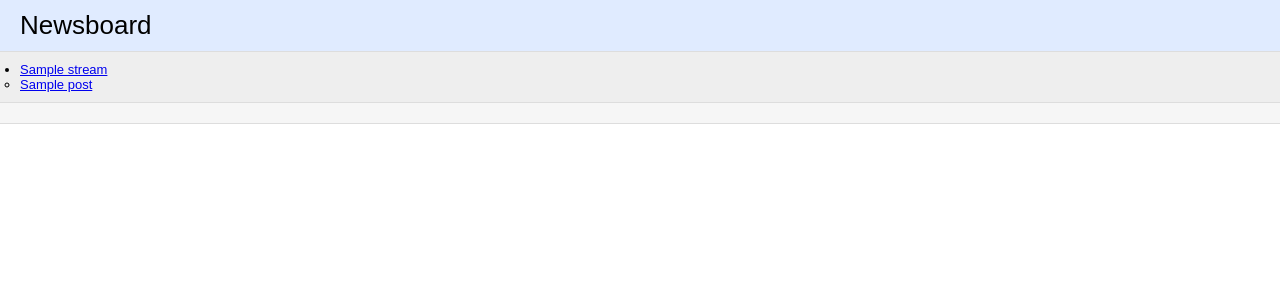
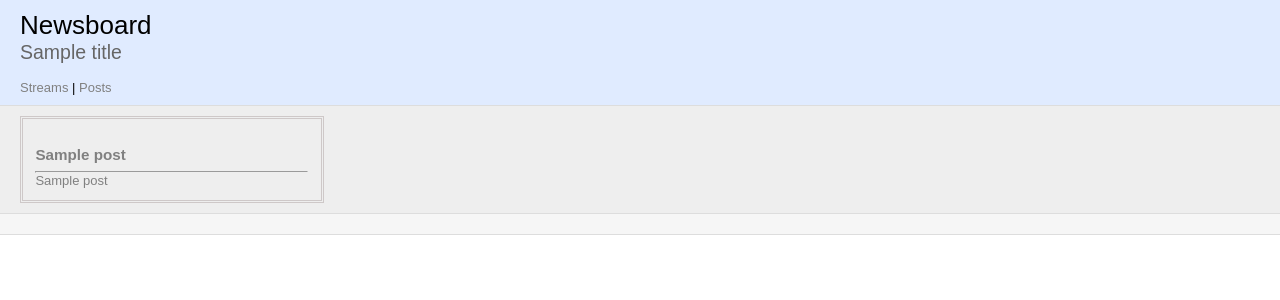
Before and after one commit to ZuluPro/newsboard, a Django app: template newsboard/templates/newsboard/streams.html in a window 1280 px wide. Shown: the top 300 px of the page. Run offline with Django 3.2, Linux system fonts and the light colour scheme; the template is opened without the code that fills it: most values are stand-ins (such as "Sample title", 1, 10 or a date in 2020).

Commit message:
Added stream view

```diff
--- a/newsboard/models.py
+++ b/newsboard/models.py
@@ -52,6 +52,8 @@
         return self.post_set.all().order_by('-updated_at')[:settings.DISPLAY_LIMIT]
 
     def need_update(self):
+        if self.last_updated is None:
+            return True
         expiration = self.last_updated + timedelta(seconds=self.auto_frequency*60)
         return now() > expiration
 
--- a/newsboard/tasks.py
+++ b/newsboard/tasks.py
@@ -13,7 +13,7 @@
 def update_stream(stream_id):
     stream = models.Stream.objects.get(id=stream_id)
     lock = Lock('update_stream', stream_id)
-    if not lock.is_locked:
+    if lock.is_locked:
         logger.debug('Locked %s' % stream)
         return
     logger.debug('Updating %s' % stream)
@@ -31,7 +31,7 @@
 @shared_task
 def update_all_streams():
     lock = Lock('update_all_streams')
-    if not lock.is_locked:
+    if lock.is_locked:
         return
     streams = models.Stream.objects.filter(auto_enabled=True)
     stream_ids = []
--- a/newsboard/templates/newsboard/base.html
+++ b/newsboard/templates/newsboard/base.html
@@ -1,3 +1,4 @@
+{% load i18n %}
 <!DOCTYPE html>
 <html lang="en">
   <head>
@@ -14,6 +15,13 @@
       h2 span { font-size:80%; color:#666; font-weight:normal; }
       h3 { margin:1em 0 .5em 0; }
       h4 { margin:0 0 .5em 0; font-weight: normal; }
+      a {
+        color: #808080;
+        text-decoration: none;
+      }
+      a:hover {
+        color: #606060;
+      }
       table { border:1px solid #ccc; border-collapse: collapse; width:100%; background:white; }
       tbody td, tbody th { vertical-align:top; padding:2px 3px; }
       thead th {
@@ -23,15 +31,54 @@
       tbody th { width:12em; text-align:right; color:#666; padding-right:.5em; }
       #summary { background: #e0ebff; }
       #summary h2 { font-weight: normal; color: #666; }
-      #content { background:#eee; }
+      #content {
+        background:#eee;
+        overflow: auto;
+      }
       #footer { background:#f6f6f6; }
       #summary table { border:none; background:transparent; }
+      ul.streams {list-style: none;}
+      ul.streams>li {
+        width: 22%;
+        float: left;
+        border-width: 3px;
+        border: #cec8c8;
+        border-style: double;
+        padding: 1%;
+      }
+      ul.streams ul {list-style: none;}
+      ul.posts {list-style: none;}
+      ul.posts li {
+        width: 24%;
+        float: left;
+      }
+      .posts .post {
+        border-width: 3px;
+        border: #cec8c8;
+        border-style: double;
+        margin: 3%;
+        padding: 3%;
+      }
+      .wro-container {
+        overflow: auto;
+      }
+      .wro-container .wro-image-container {
+        text-align: center;
+      }
+      .wro-container .wro-image-container img {
+        width: 75%;
+      }
     </style>
   </head>
 
   <body>
     <div id="summary">
       <h1>Newsboard</h1>
+      {% if title %}
+      <h2> {{ title }}</h2>
+      {% endif %}
+      <a href="{% url "stream-list" %}">{% trans "Streams" %}</a> |
+      <a href="{% url "post-list" %}">{% trans "Posts" %}</a>
     </div>
 
     <div id="content">
--- a/newsboard/templates/newsboard/streams.html
+++ b/newsboard/templates/newsboard/streams.html
@@ -1,17 +1,23 @@
 {% extends "newsboard/base.html" %}
+{% load i18n %}
 
 {% block newsboard_content %}
-<ul>
+<ul class="streams">
 {% for stream in object_list %}
   <li>
+    <h3>
     {% if stream.main_url %}
     <a href="{{ stream.main_url }}">{{ stream.name }}</a>
     {% else %}
     {{ stream.name }}:
     {% endif %}
+    </h3>
     <ul>
     {% for post in stream.last_posts %}
-    <li><a href="{{ post.url }}">{{ post }}</a></li>
+    <hr>
+    <li><a href="{{ post.url }}">{{ post.title|truncatechars:75 }}</a></li>
+    {% empty %}
+    <li>{% trans "(Empty)" %}</li>
     {% endfor %}
     </ul>
   </li>
--- a/newsboard/urls.py
+++ b/newsboard/urls.py
@@ -4,4 +4,5 @@
 
 urlpatterns = [
     url(r'^$', views.StreamListView.as_view(), name='stream-list'),
+    url(r'^posts/$', views.PostListView.as_view(), name='post-list'),
 ]
```
Also changed, not shown: newsboard/feeds/facebook.py (+35 -21 lines), newsboard/templates/newsboard/posts.html (added, +22 -0 lines), newsboard/views.py (+8 -0 lines).
